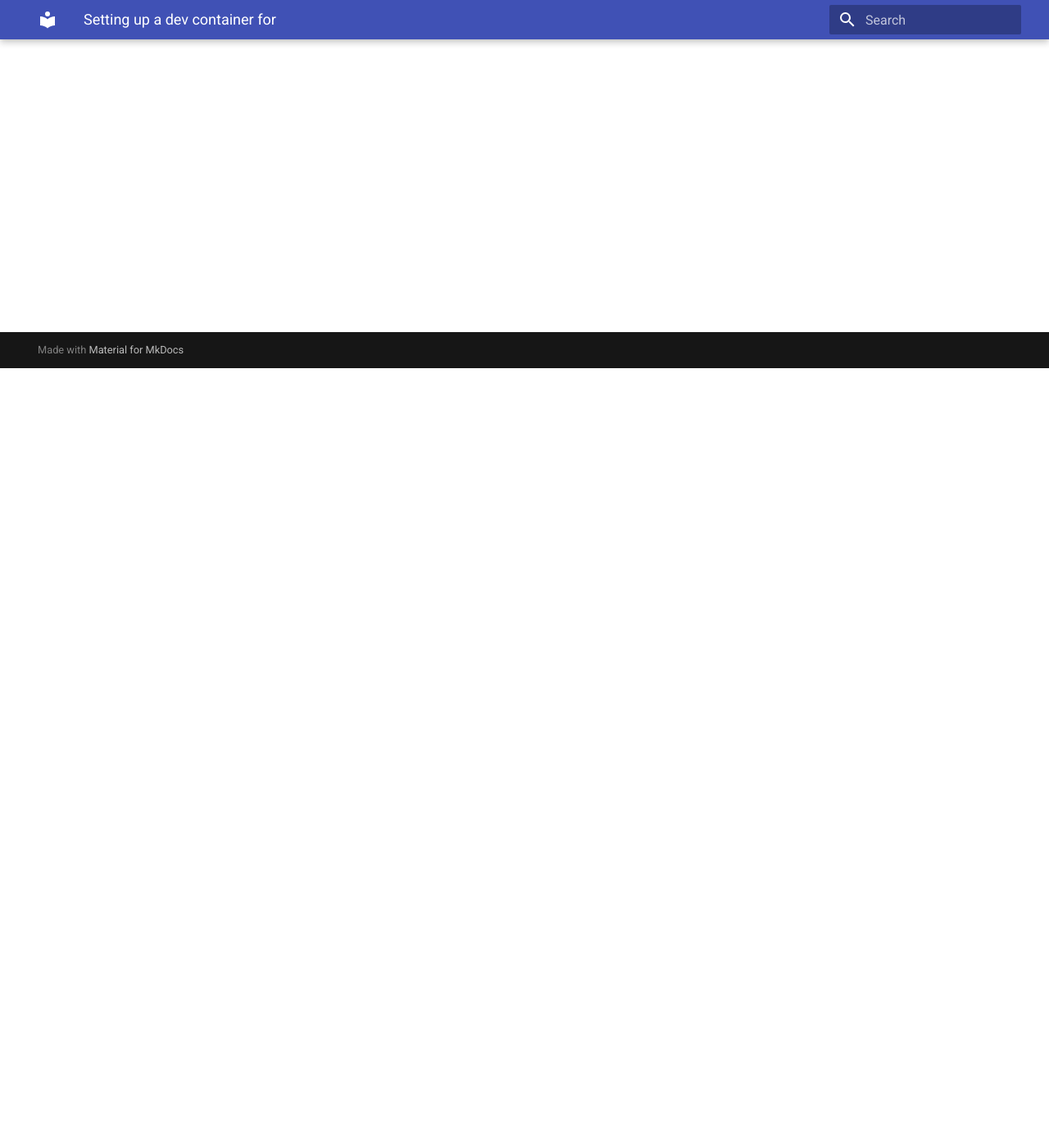
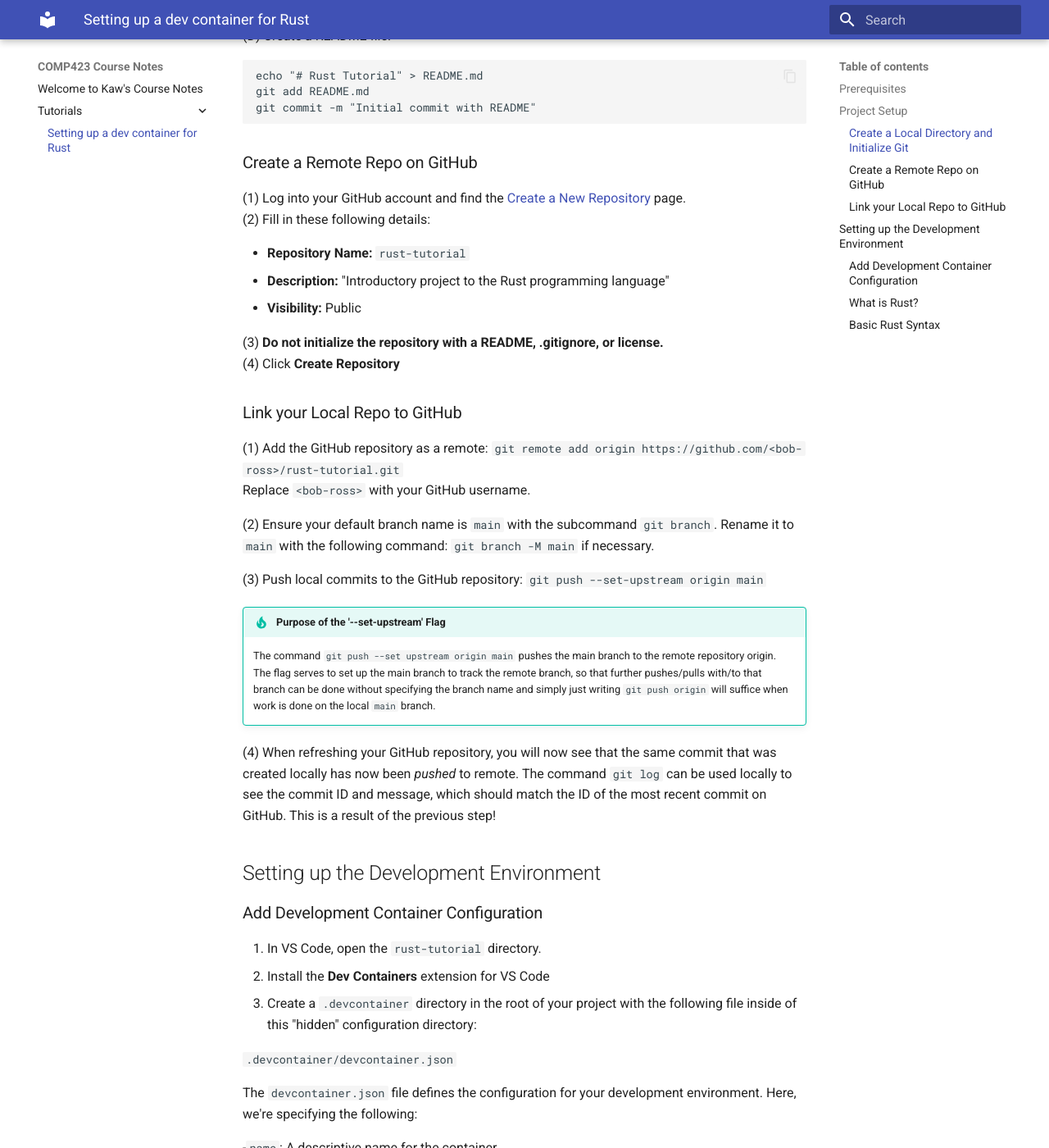
Before and after one commit to kawbu/comp423-course-notes, an MkDocs documentation site: the page built from docs/tutorials/rust-setup.md, in a window 1280 px wide and 1400 px high, scrolled down 951 px. Shown: the whole window at 82% size. Built offline with MkDocs 1.6.1 and Material for MkDocs 9.7.7, drawn with Linux system fonts in a browser that asks for light colours; some of the changed text lies outside the part shown.

Commit message:
Tutorial Written, 'project setup' + Dev container creation

````diff
--- a/docs/tutorials/rust-setup.md
+++ b/docs/tutorials/rust-setup.md
@@ -1,3 +1,111 @@
-# Setting up a dev container for <Insert: Go or Rust depending on which you are doing>
+# Setting up a dev container for Rust
 
 * Primary author: [Kaw Bu](https://github.com/kawbu)
+
+## Prerequisites
+
+Before we dive in, make sure you have:
+
+1. **A [GitHub](https://www.github.com) account**
+2. **[Git](https://git-scm.com/book/en/v2/Getting-Started-Installing-Git) already installed**
+3. **[Visual Studio Code](https://code.visualstudio.com/)**
+4. **[Docker preinstalled](https://www.docker.com/products/docker-desktop)**
+5. **COMP211**
+
+## Project Setup
+
+### Create a Local Directory and Initialize Git
+
+(A) Open your terminal/command prompt.
+(B) Create a new directory for your project.
+
+```
+mkdir rust-tutorial
+cd rust-tutorial
+```
+
+(C) Initialize a new Git repo:
+
+```
+git init
+```
+
+!!! danger "What is the effect of running the `init` subcommand?"
+    **You should know what this does already**
+
+(D) Create a README file:
+
+```
+echo "# Rust Tutorial" > README.md
+git add README.md
+git commit -m "Initial commit with README"
+```
+
+### Create a Remote Repo on GitHub
+
+(1) Log into your GitHub account and find the [Create a New Repository](https://github.com/new) page.
+(2) Fill in these following details:
+
+- **Repository Name:** `rust-tutorial`
+- **Description:** "Introductory project to the Rust programming language"
+- **Visibility:** Public
+
+(3) **Do not initialize the repository with a README, .gitignore, or license.**
+(4) Click **Create Repository**
+
+### Link your Local Repo to GitHub
+
+(1) Add the GitHub repository as a remote:
+`git remote add origin https://github.com/<bob-ross>/rust-tutorial.git`
+Replace `<bob-ross>` with your GitHub username.
+
+(2) Ensure your default branch name is `main` with the subcommand `git branch`. Rename it to `main` with the following command: `git branch -M main` if necessary.
+
+(3) Push local commits to the GitHub repository:
+`git push --set-upstream origin main`
+!!! tip "Purpose of the '--set-upstream' Flag"
+    The command `git push --set upstream origin main` pushes the main branch to the remote repository origin. The flag serves to set up the main branch to track the remote branch, so that further pushes/pulls with/to that branch can be done without specifying the branch name and simply just writing `git push origin` will suffice when work is done on the local `main` branch.
+
+(4) When refreshing your GitHub repository, you will now see that the same commit that was created locally has now been *pushed* to remote. The command `git log` can be used locally to see the commit ID and message, which should match the ID of the most recent commit on GitHub. This is a result of the previous step!
+
+## Setting up the Development Environment
+
+### Add Development Container Configuration
+
+1. In VS Code, open the `rust-tutorial` directory.
+2. Install the **Dev Containers** extension for VS Code
+3. Create a `.devcontainer` directory in the root of your project with the following file inside of this "hidden" configuration directory:
+
+`.devcontainer/devcontainer.json`
+
+The `devcontainer.json` file defines the configuration for your development environment. Here, we're specifying the following:
+
+-`name`: A descriptive name for the container.
+-`image`: The docker image to use.
+-`customizations`: Adds useful configurations to VS Code.
+-`postCreateCommand`: A command to run after the container has been created.
+
+A dev container
+
+### What is Rust?
+
+Rust is a fast and efficient programming language published on May 15, 2015. It is widely used for the creation of low-level projects, such as Operating Systems. It is favored by many people for multiple reasons, such as:
+
+- Efficient Stack/Heap Storage
+- Many Safety Features
+- A Strong Ecosystem
+
+
+### Basic Rust Syntax
+
+Here is a simple "Hello 423!" implementation for Rust:
+
+```
+fn main() {
+
+  println!("Hello 423!");
+
+}
+```
+
+As you can see, this is very similar to languages such as C and Java!
--- a/mkdocs.yml
+++ b/mkdocs.yml
@@ -1,3 +1,8 @@
 site_name: COMP423 Course Notes
 theme:
   name: material
+  features:
+    - content.code.copy
+markdown_extensions:
+  - admonition
+  - pymdownx.betterem
````
Also changed, not shown: docs/index.md (+0 -23 lines).
